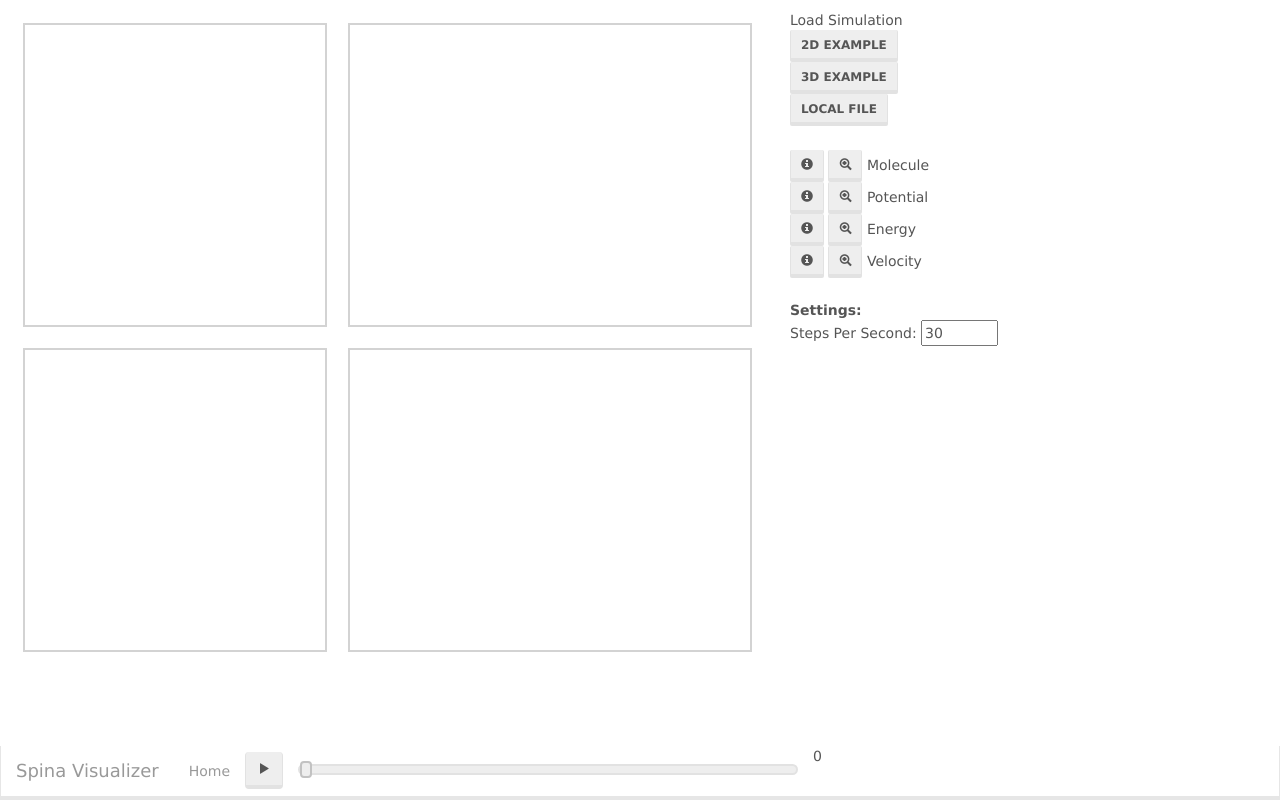
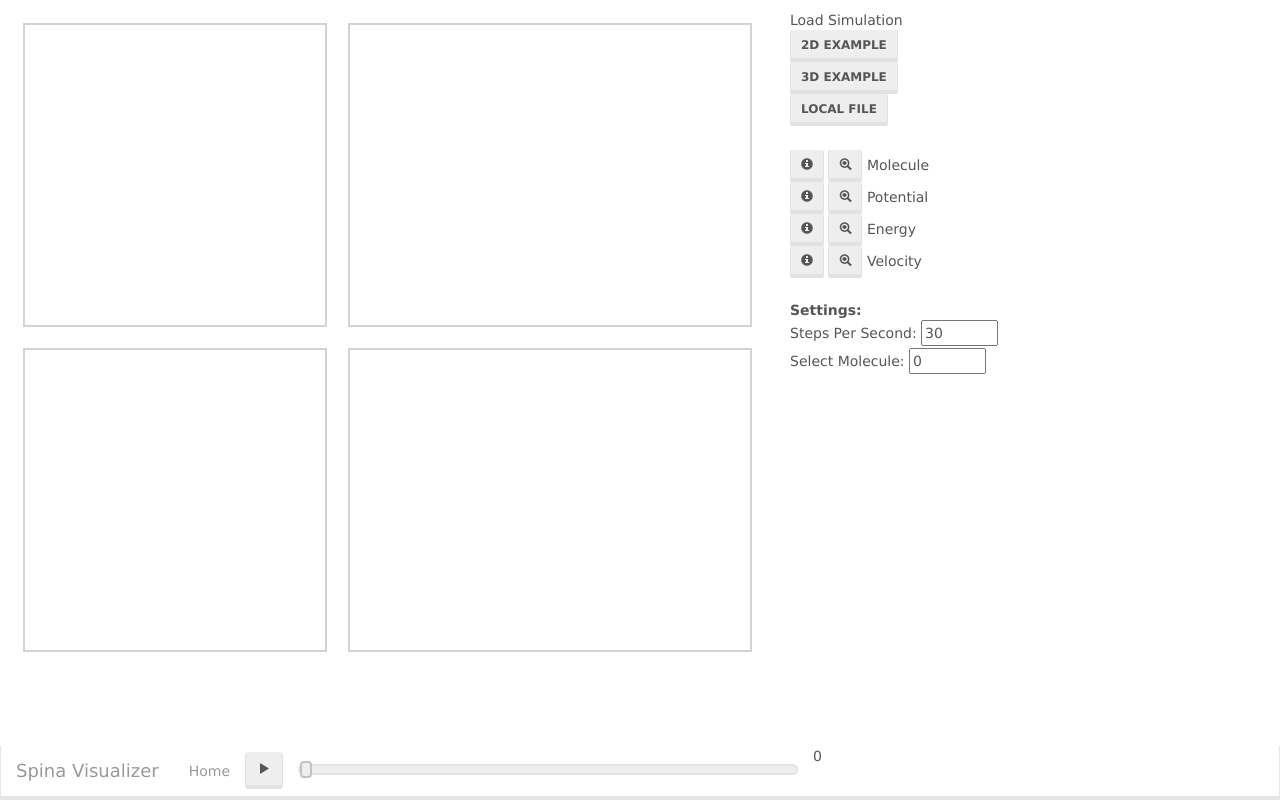
Before and after one commit to vug/spina, a plain HTML site: page visualizer/visualizer.html in a window 1280 px wide. Drawn offline with nearby package versions, Linux system fonts and the light colour scheme.

Commit message:
UI to set selected molecule for potential plot

```diff
--- a/visualizer/app.js
+++ b/visualizer/app.js
@@ -48,6 +48,7 @@ var vm = new Vue({
     el: '#vui',
     data: {
         stepsPerSecond: 30,
+        selectedMoleculeId: 0,
         playing: false,
         visualizer: visualizer,
         loading: false,
@@ -56,6 +57,12 @@ var vm = new Vue({
     methods: {
         setSPS: function (event) {
             ticker.setStepsPerSecond(this.stepsPerSecond);
+        },
+        setSelectedMolecule: function(event) {
+            var molId = parseInt(event.target.value);
+            console.log('setSelectedMolecule', molId);
+            visualizer.potentialVisualization.uniforms.selectedParticleIdx.value = molId;
+            visualizer.potentialVisualization.render(visualizer.simData, visualizer.stepNo);
         },
         loadFile: function (event) {
             var file = event.target.files[0];
@@ -71,6 +78,8 @@ var vm = new Vue({
             document.getElementById('time-slider').value = 0;
             visualizer.dataFileLoaded(simData);
             this.loading = false;
+            this.selectedMoleculeId = visualizer.potentialVisualization.uniforms.selectedParticleIdx.value;
+            document.getElementById('number-mol-id').max = simData[0]['pos'].length - 1;
         },
         emptyDivs: function () {
             var divIds = ['plot-molecules', 'plot-energies', 'plot-total-potential', 'plot-vel-dist'];
--- a/visualizer/visualizer.html
+++ b/visualizer/visualizer.html
@@ -69,6 +69,11 @@
         <label for="number-sps"> Steps Per Second: </label>
         <input type="number" id="number-sps" v-model.number="stepsPerSecond" v-on:change="setSPS" min=1 max=200>
       </li>
+      <li>
+        <label for="number-mol-id"> Select Molecule: </label>
+        <input type="number" id="number-mol-id" v-model.number="selectedMoleculeId" v-on:change="setSelectedMolecule"
+               min="0" max="100">
+      </li>
     </ul>
 
     <nav class="navbar navbar-inverse navbar-fixed-bottom">
```
